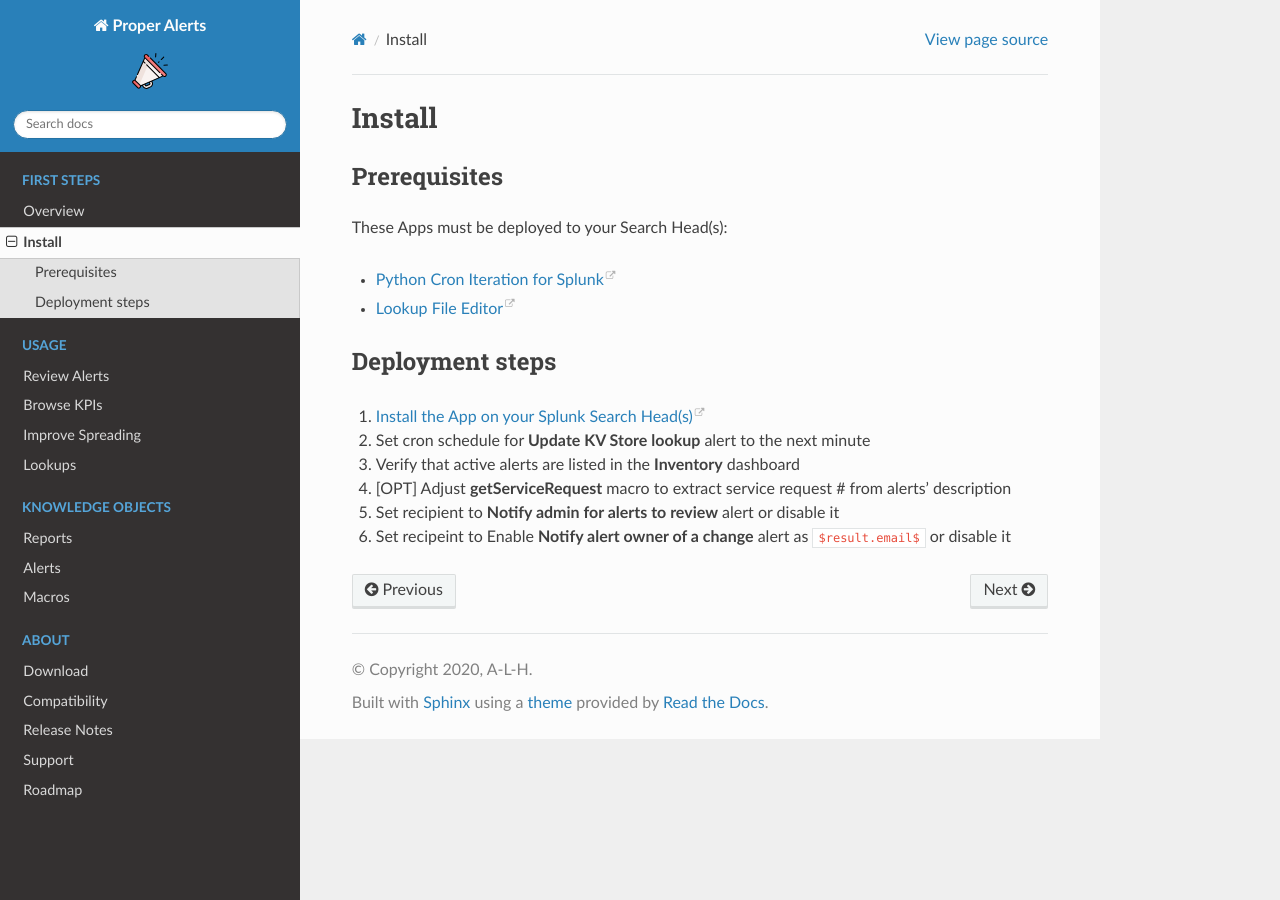
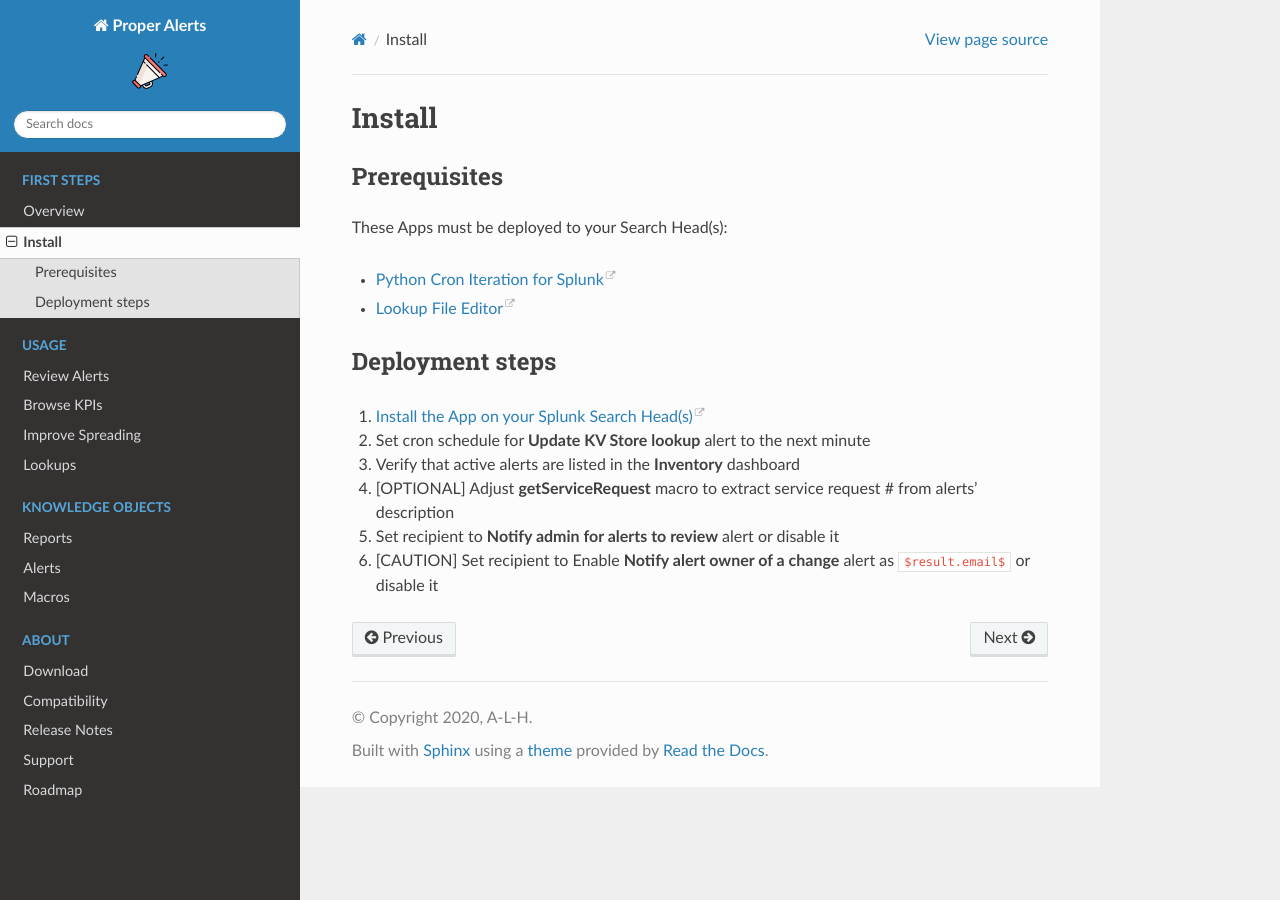
Before and after one commit to a-l-h/splunk-app-proper-alerts, a Sphinx documentation site: the page built from doc/install.rst, in a window 1280 px wide. Built offline with Sphinx 7.4.7 and the Read the Docs theme 2.0.0, drawn with Linux system fonts in a browser that asks for light colours.

Commit message:
Update install.rst

```diff
--- a/doc/install.rst
+++ b/doc/install.rst
@@ -15,6 +15,6 @@ Deployment steps
 #.  `Install the App on your Splunk Search Head(s) <https://docs.splunk.com/Documentation/Splunk/latest/Admin/Deployappsandadd-ons#Deployment_architectures>`_
 #.  Set cron schedule for **Update KV Store lookup** alert to the next minute
 #.  Verify that active alerts are listed in the **Inventory** dashboard
-#.  [OPT] Adjust **getServiceRequest** macro to extract service request # from alerts' description
+#.  [OPTIONAL] Adjust **getServiceRequest** macro to extract service request # from alerts' description
 #.  Set recipient to **Notify admin for alerts to review** alert or disable it
-#.  Set recipeint to Enable **Notify alert owner of a change** alert as ``$result.email$`` or disable it
+#.  [CAUTION] Set recipient to Enable **Notify alert owner of a change** alert as ``$result.email$`` or disable it
```
